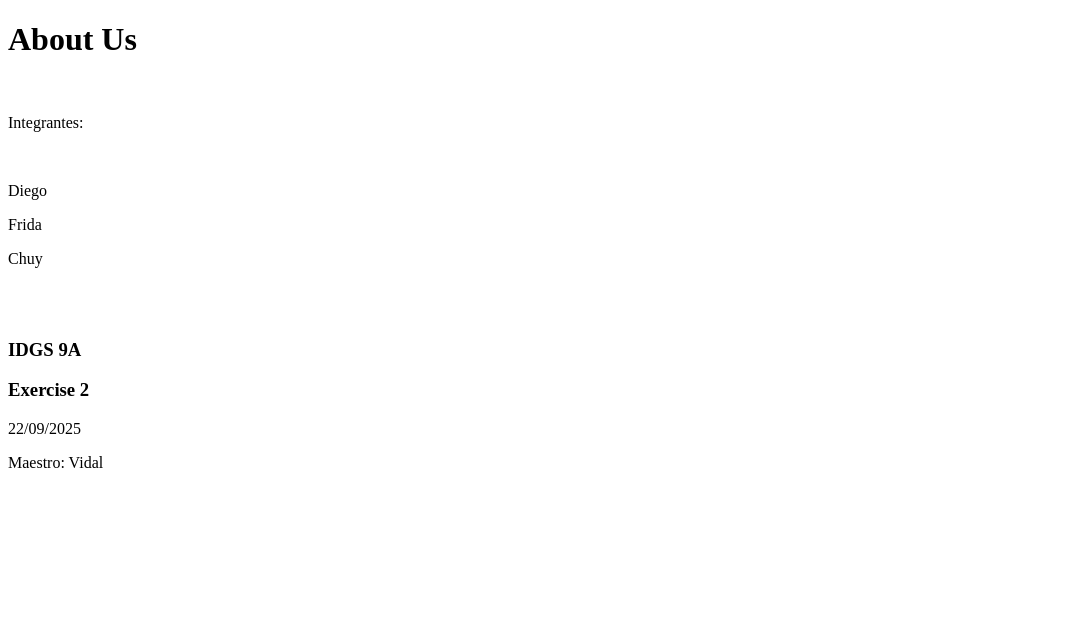
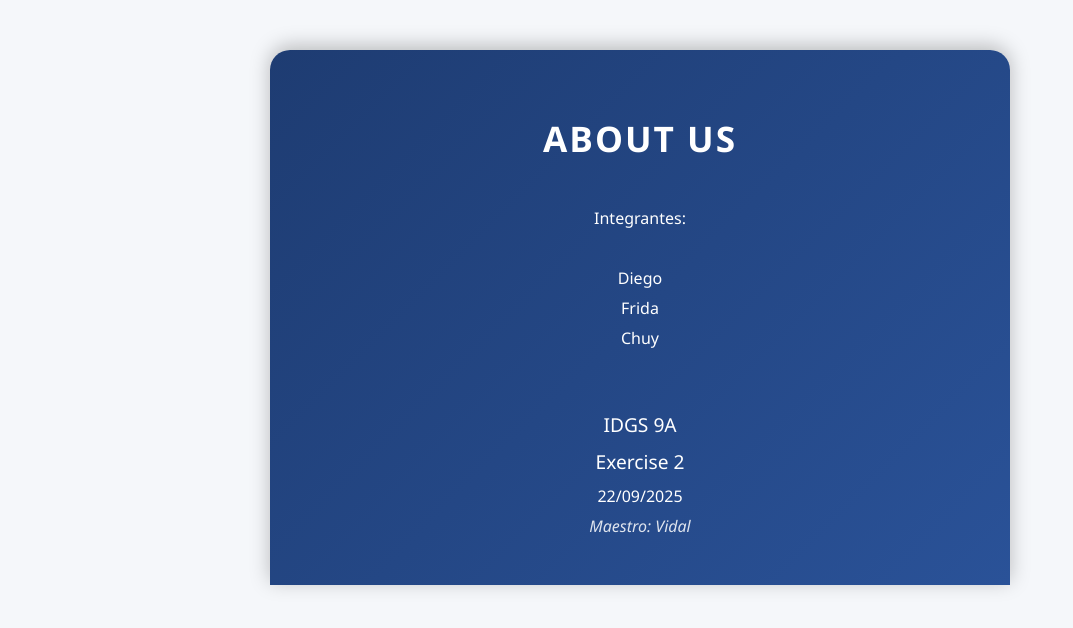
Before and after one commit to Isaac4023/GitfFlow, a plain HTML site: page index.html in a window 1280 px wide. Shown: the whole page, without its empty margins (0-1073 px from the left). Drawn offline with Linux system fonts and the light colour scheme.

Commit message:
Footer 4

```diff
--- a/index.html
+++ b/index.html
@@ -4,6 +4,7 @@
   <meta charset="UTF-8">
   <meta name="viewport" content="width=device-width, initial-scale=1.0">
   <title></title>
+  <link rel="stylesheet" href="styles.css">
 </head>
 <body>
 </body>
--- a/styles.css
+++ b/styles.css
@@ -1,9 +1,54 @@
-footer{
-text-align: center;
-font-size: 70%;
-margin: 10px 0 10px;
-padding: 10px 5px;
-box-sizing: border-box;
-font-family: Verdana, Geneva, Tahoma, sans-serif;
+body {
+  margin: 0;
+  padding: 0;
+  font-family: "Segoe UI", Tahoma, Geneva, Verdana, sans-serif;
+  background: #f5f7fa;
+  color: #333;
+}
 
+footer {
+  background: linear-gradient(135deg, #1e3c72, #2a5298); /* degradado azul */
+  color: #fff;
+  text-align: center;
+  padding: 40px 20px;
+  border-radius: 20px 20px 0 0;
+  box-shadow: 0 -4px 20px rgba(0, 0, 0, 0.25);
+  max-width: 700px;
+  margin: 50px auto 0 auto;
 }
+
+footer h1 {
+  font-size: 2.2rem;
+  margin-bottom: 15px;
+  letter-spacing: 2px;
+  text-transform: uppercase;
+  font-weight: bold;
+}
+
+footer p {
+  margin: 8px 0;
+  font-size: 1rem;
+}
+
+footer h3 {
+  margin: 10px 0;
+  font-weight: 500;
+  font-size: 1.2rem;
+}
+
+footer p:last-child {
+  font-style: italic;
+  opacity: 0.85;
+}
+
+/* Animación sutil */
+footer h1, footer h3, footer p {
+  transition: transform 0.3s ease, color 0.3s ease;
+}
+
+footer h1:hover,
+footer h3:hover,
+footer p:hover {
+  transform: scale(1.05);
+  color: #ffd700;
+}
```
